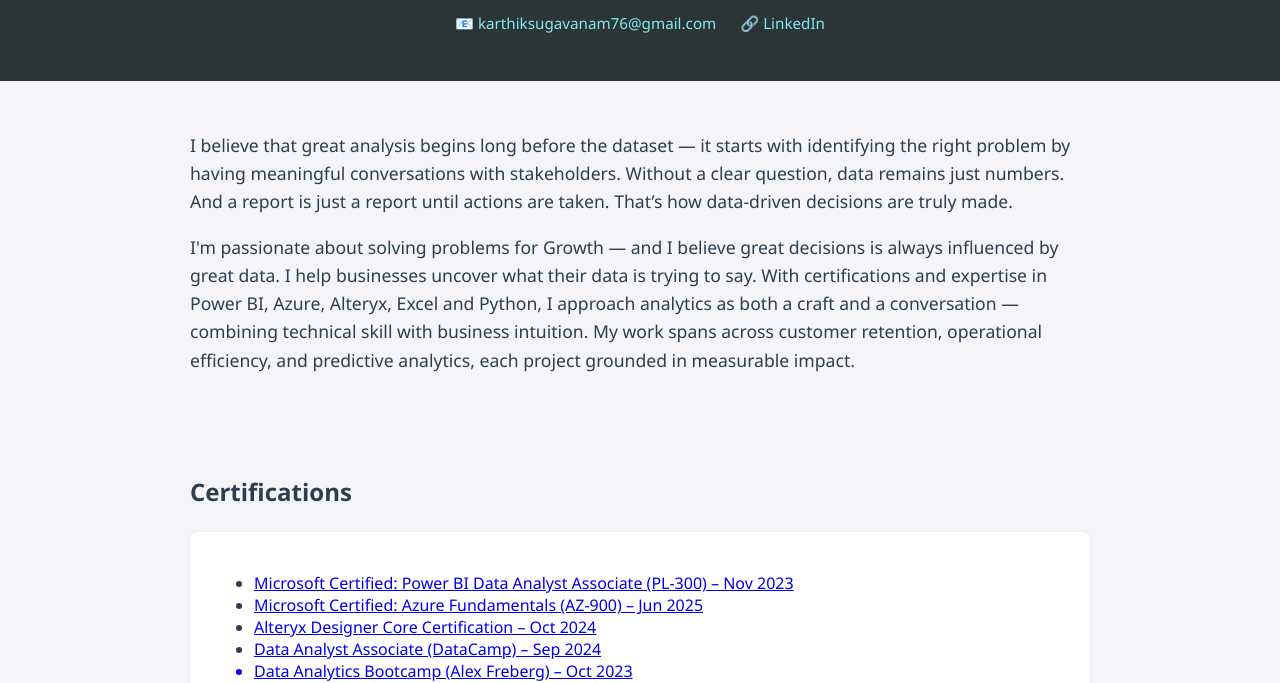
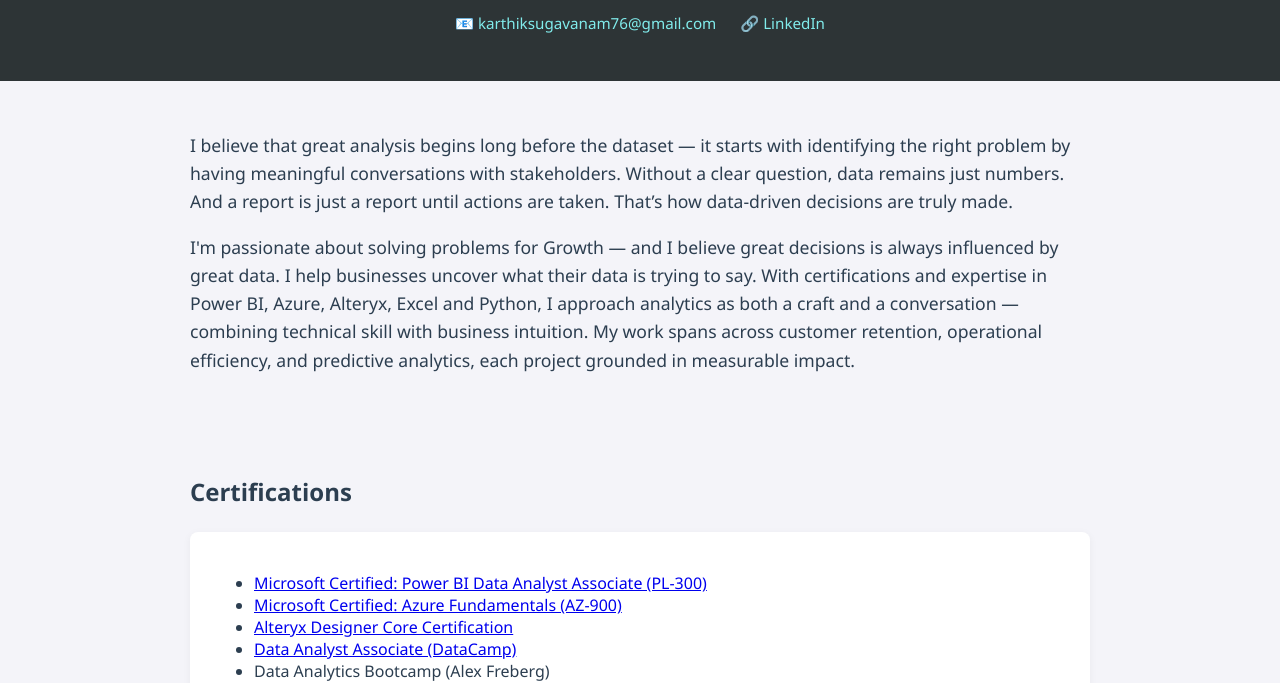
Before and after one commit to k-for-karthik/karthik.github.io, a plain HTML site: page index.html in a window 1280 px wide. Shown: the part 278-961 px from the top of the page. Drawn offline with Linux system fonts and the light colour scheme.

Commit message:
Update index.html

```diff
--- a/index.html
+++ b/index.html
@@ -101,11 +101,11 @@
   <h2>Certifications</h2>
   <div class="certification">
     <ul>
-      <li><a href="https://learn.microsoft.com/api/credentials/share/en-us/KarthikSugavanam-9520/DDB2D0CFFD11BBBD?sharingId=15A2F737A78D1F89" target="_blank">Microsoft Certified: Power BI Data Analyst Associate (PL-300) – Nov 2023</a></li>
-      <li><a href="https://learn.microsoft.com/api/credentials/share/en-us/KarthikSugavanam-9520/457F73B811E37642?sharingId=15A2F737A78D1F89" target="_blank">Microsoft Certified: Azure Fundamentals (AZ-900) – Jun 2025</a></li>
-      <li><a href="https://www.credly.com/badges/5b17ee1e-5106-4f7c-946a-db08c2b57b51/linked_in_profile" target="_blank">Alteryx Designer Core Certification – Oct 2024</li>
-      <li><a href="https://www.datacamp.com/certificate/DAA0014647406556" target="_blank">Data Analyst Associate (DataCamp) – Sep 2024</li>
-      <li>Data Analytics Bootcamp (Alex Freberg) – Oct 2023</li>
+      <li><a href="https://learn.microsoft.com/api/credentials/share/en-us/KarthikSugavanam-9520/DDB2D0CFFD11BBBD?sharingId=15A2F737A78D1F89" target="_blank">Microsoft Certified: Power BI Data Analyst Associate (PL-300)</a></li>
+      <li><a href="https://learn.microsoft.com/api/credentials/share/en-us/KarthikSugavanam-9520/457F73B811E37642?sharingId=15A2F737A78D1F89" target="_blank">Microsoft Certified: Azure Fundamentals (AZ-900)</a></li>
+      <li><a href="https://www.credly.com/badges/5b17ee1e-5106-4f7c-946a-db08c2b57b51/linked_in_profile" target="_blank">Alteryx Designer Core Certification</a></li>
+      <li><a href="https://www.datacamp.com/certificate/DAA0014647406556" target="_blank">Data Analyst Associate (DataCamp)</a></li>
+      <li>Data Analytics Bootcamp (Alex Freberg)</li>
     </ul>
   </div>
 </section>
```
